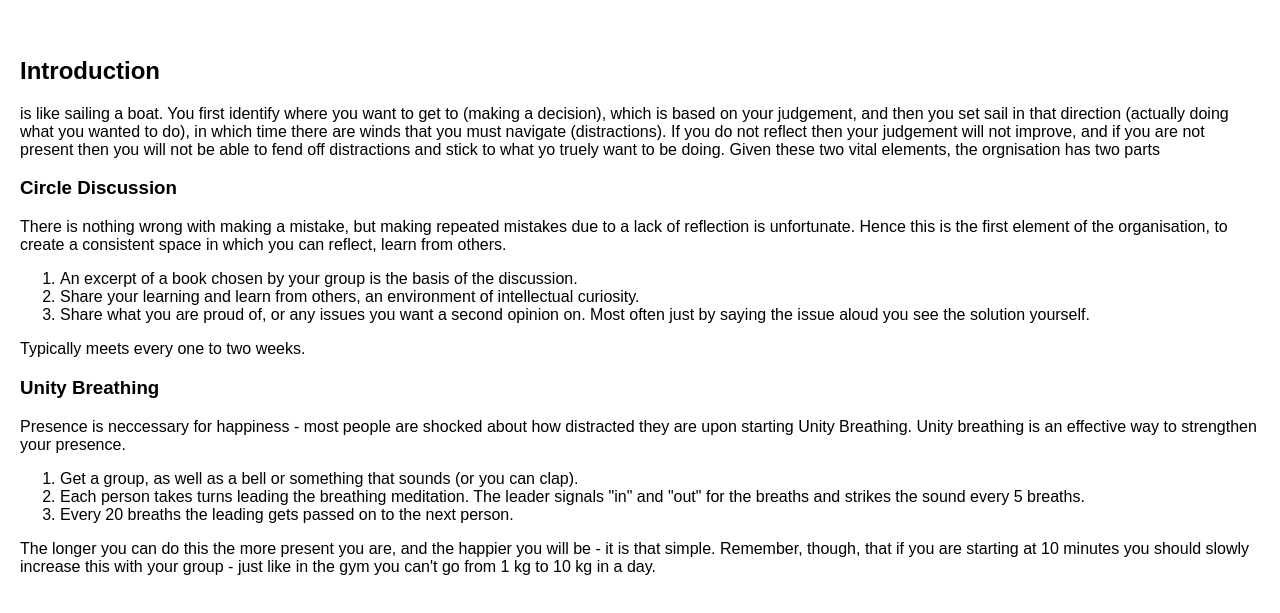
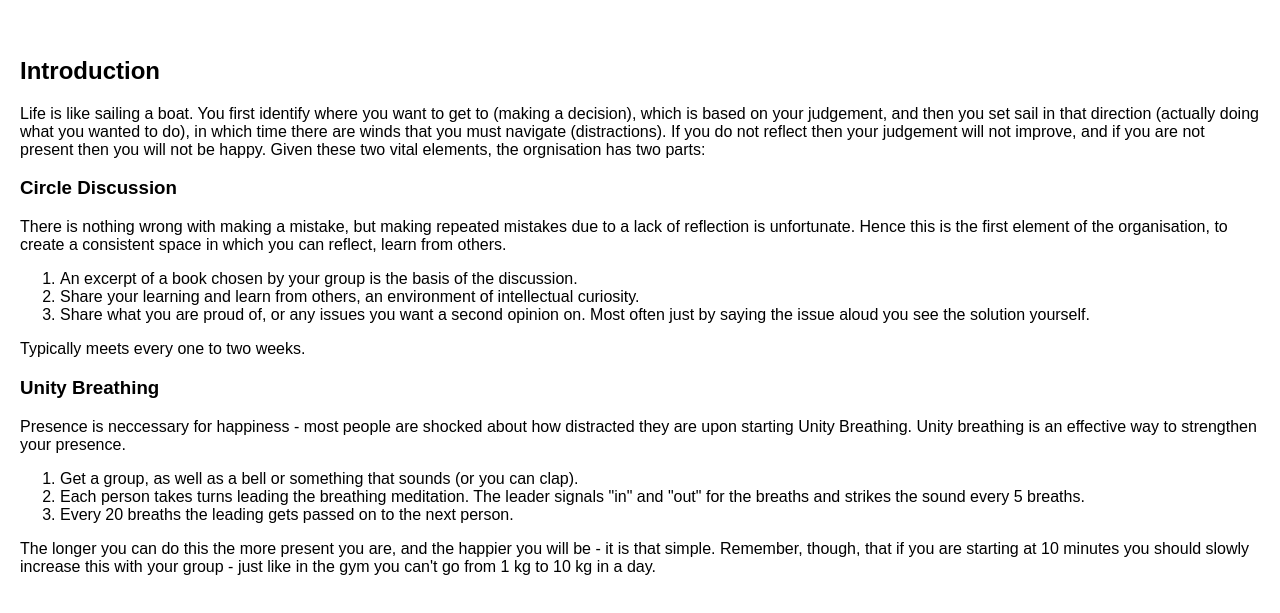
Before and after one commit to nickfinn-bit/Humanityy, a plain HTML site: page index.html in a window 1280 px wide. Shown: the part 81-694 px from the top of the page. Drawn offline with Linux system fonts and the light colour scheme.

Commit message:
Update text in index.html for clarity
Corrected the phrasing in the paragraph about life and reflection.

```diff
--- a/index.html
+++ b/index.html
@@ -19,9 +19,9 @@
   <br>
 
    <h2>Introduction</h2>
-   <p> is like sailing a boat. You first identify where you want to get to (making a decision), which is based on your judgement, and then you set sail in that direction (actually doing what you wanted to do), in which time there are winds that you must navigate (distractions).
+   <p> Life is like sailing a boat. You first identify where you want to get to (making a decision), which is based on your judgement, and then you set sail in that direction (actually doing what you wanted to do), in which time there are winds that you must navigate (distractions).
 
-If you do not reflect then your judgement will not improve, and if you are not present then you will not be able to fend off distractions and stick to what yo truely want to be doing. Given these two vital elements, the orgnisation has two parts
+If you do not reflect then your judgement will not improve, and if you are not present then you will not be happy. Given these two vital elements, the orgnisation has two parts:
 </p>
 <h3>Circle Discussion</h3>
   <p>There is nothing wrong with making a mistake, but making repeated mistakes due to a lack of reflection is unfortunate. Hence this is the first element of the organisation, to create a consistent space in which you can reflect, learn from others.
```
